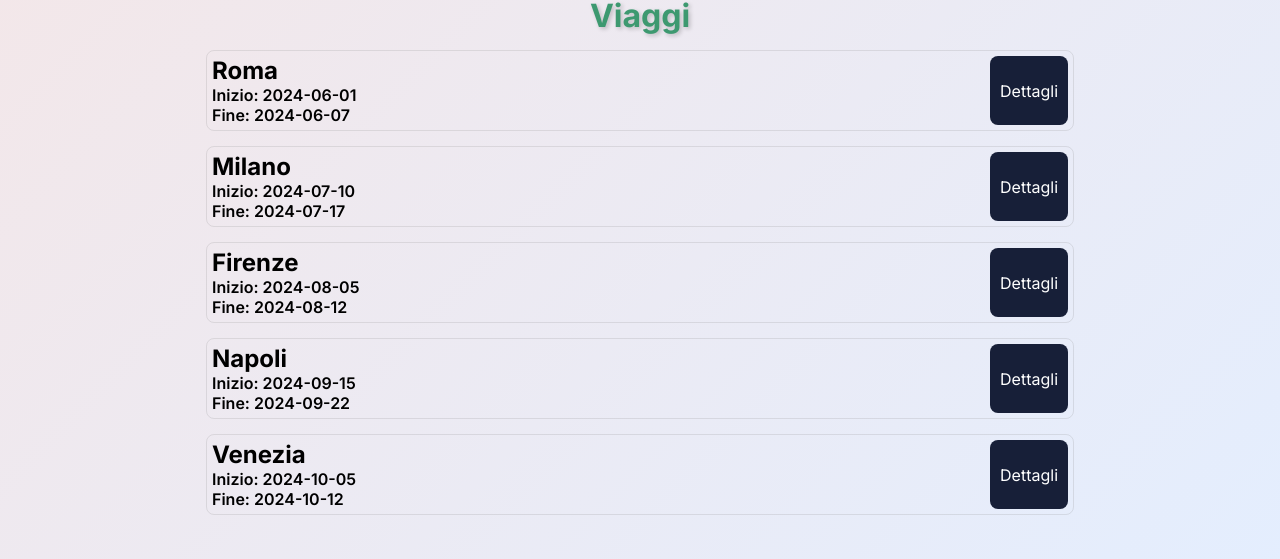
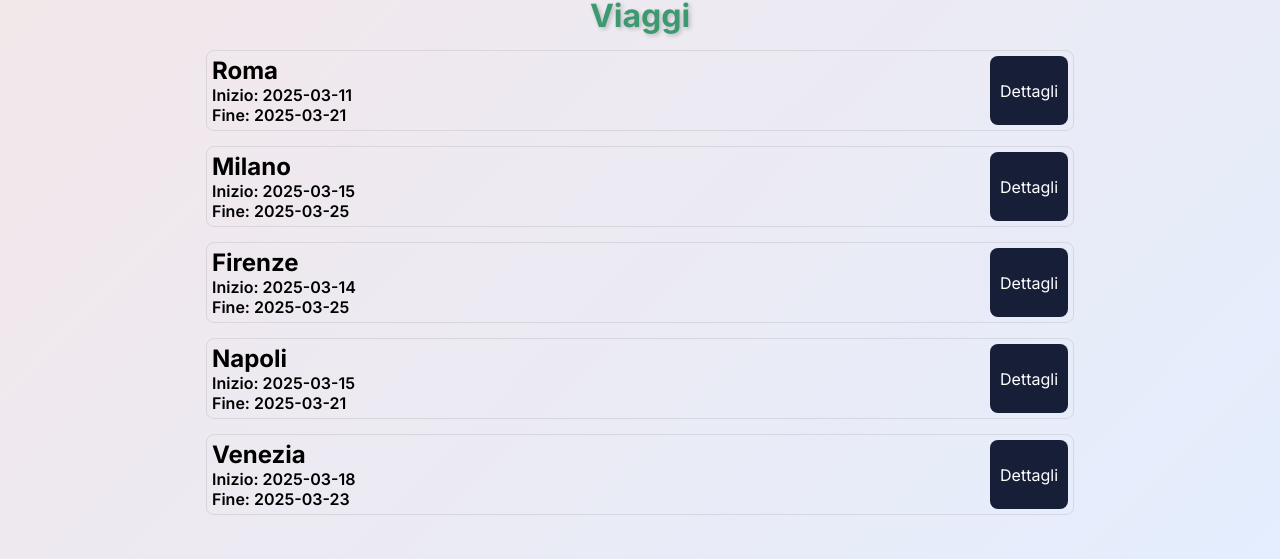
Before and after one commit to penso996/boo-road, a React (Vite) app: page / in a window 1280 px wide. Shown: the part 144-703 px from the top of the page. Built offline with nearby package versions, Linux system fonts and the light colour scheme.

Commit message:
updated data trip

```diff
--- a/src/data/trips.js
+++ b/src/data/trips.js
@@ -2,8 +2,8 @@ const trips = [
     {
         id: 1,
         destination: "Roma",
-        startDate: "2024-06-01",
-        endDate: "2024-06-07",
+        startDate: "2025-03-11",
+        endDate: "2025-03-21",
         travelers: [
             { id: 1, name: "Mario", surname: "Rossi", email: "mario.rossi@mail.it", phone: "+39 06 1234567", fiscalCode: "MRORSS80A01H501U" },
             { id: 2, name: "Luca", surname: "Bianchi", email: "luca.bianchi@mail.it", phone: "+39 02 7654321", fiscalCode: "LCABNC85B02F205Z" },
@@ -20,8 +20,8 @@ const trips = [
     {
         id: 2,
         destination: "Milano",
-        startDate: "2024-07-10",
-        endDate: "2024-07-17",
+        startDate: "2025-03-15",
+        endDate: "2025-03-25",
         travelers: [
             { id: 11, name: "Antonio", surname: "Esposito", email: "antonio.esposito@mail.it", phone: "+39 081 3456789", fiscalCode: "NTNSPT75D04H501Y" },
             { id: 12, name: "Elisa", surname: "Conti", email: "elisa.conti@mail.it", phone: "+39 011 2233445", fiscalCode: "ELSCTN82E05R205L" },
@@ -38,8 +38,8 @@ const trips = [
     {
         id: 3,
         destination: "Firenze",
-        startDate: "2024-08-05",
-        endDate: "2024-08-12",
+        startDate: "2025-03-14",
+        endDate: "2025-03-25",
         travelers: [
             { id: 21, name: "Riccardo", surname: "Neri", email: "riccardo.neri@mail.it", phone: "+39 055 1234567", fiscalCode: "RCCNRI80A05F205X" },
             { id: 22, name: "Sara", surname: "Pellegrini", email: "sara.pellegrini@mail.it", phone: "+39 06 9876543", fiscalCode: "SRPLGR85B06H501Y" },
@@ -56,8 +56,8 @@ const trips = [
     {
         id: 4,
         destination: "Napoli",
-        startDate: "2024-09-15",
-        endDate: "2024-09-22",
+        startDate: "2025-03-15",
+        endDate: "2025-03-21",
         travelers: [
             { id: 31, name: "Giovanni", surname: "Sorrentino", email: "giovanni.sorrentino@mail.it", phone: "+39 081 3456789", fiscalCode: "GVNSRR75D15H501X" },
             { id: 32, name: "Isabella", surname: "D’Amico", email: "isabella.damico@mail.it", phone: "+39 011 5566778", fiscalCode: "ISBDMC82E16R205Y" },
@@ -74,8 +74,8 @@ const trips = [
     {
         id: 5,
         destination: "Venezia",
-        startDate: "2024-10-05",
-        endDate: "2024-10-12",
+        startDate: "2025-03-18",
+        endDate: "2025-03-23",
         travelers: [
             { id: 41, name: "Leonardo", surname: "Piras", email: "leonardo.piras@mail.it", phone: "+39 041 1234567", fiscalCode: "LNRPRS80A25F205X" },
             { id: 42, name: "Beatrice", surname: "Sereni", email: "beatrice.sereni@mail.it", phone: "+39 06 9876543", fiscalCode: "BTRSRN85B26H501Y" },
@@ -91,5 +91,4 @@ const trips = [
     }
 ];
 
-
 export default trips;
```
